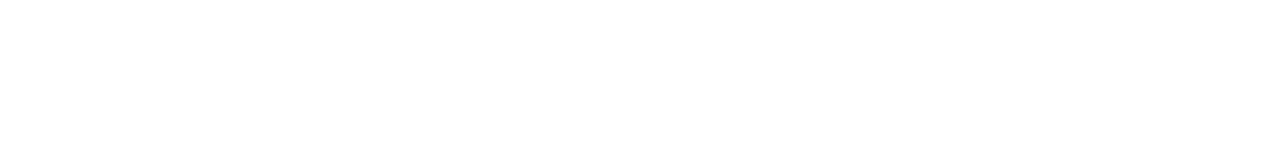
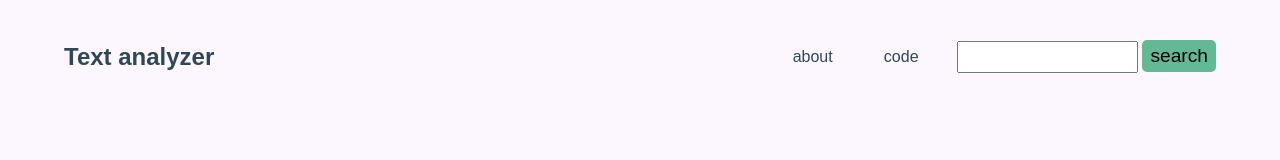
Before and after one commit to anshumancodes/Text-analyzer, a plain HTML site: page index.html in a window 1280 px wide. Drawn offline with Linux system fonts and the light colour scheme.

Commit message:
nav bar created in html file and added addiqute style in stylesheet

```diff
--- a/index.html
+++ b/index.html
@@ -1,5 +1,6 @@
 <!DOCTYPE html>
 <html lang="en">
+
 <head>
     <meta charset="UTF-8">
     <meta http-equiv="X-UA-Compatible" content="IE=edge">
@@ -7,7 +8,25 @@
     <title>Text analyzer- Analyz your text and modify with ease</title>
     <link rel="stylesheet" href="/style & logic/style.css">
 </head>
+
 <body>
+    <header>
+        <nav>
+            <div class="logo">Text analyzer</div>
 
+            <div class="right">
+                <div class="links">
+                    <a href="">about</a>
+                    <a href="">code</a>
+                </div>
+                <div class="search">
+                    <input type="search" name="" id="">
+                    <a href=""><button>search</button></a>
+                </div>
+            </div>
+
+        </nav>
+    </header>
 </body>
+
 </html>
--- a/style & logic/style.css
+++ b/style & logic/style.css
@@ -3,9 +3,58 @@
     --bg-color:#FCF7FF;
     --yellow-btn:#F0C808;
     --org-btn:#F58A07;
+    --btn-green:#63B995;
 }
 *{
     margin: 0;
     padding: 0;
     box-sizing: border-box;
+    text-decoration: none;
+    font-family: sans-serif;
+
 }
+a{
+    color: var(--color-1);
+}
+body{
+    background-color: var(--bg-color);
+}
+header{
+    width: 100%;
+    display: flex;
+    justify-content: center;
+}
+nav{
+    display: flex;
+    width: 90%;
+    justify-content: space-between;
+    margin-top: 5vh;
+    align-items: center;
+}
+nav .right{
+    display: flex;
+    gap: 3vw;
+}
+nav .right .links{
+    display: flex;
+    gap: 4vw;
+    align-items: center;
+
+}
+
+nav .logo{
+    font-weight: 700;
+    font-size: 1.5rem;
+    color: var(--color-1);
+
+}
+nav .right .search input{
+    height: 4vh;
+}
+nav .right .search button{
+    background-color: var(--btn-green);
+    border: none;
+    font-size: 1.2rem;
+    padding: 0.3rem 0.5rem;
+    border-radius: 5px;
+}
```
